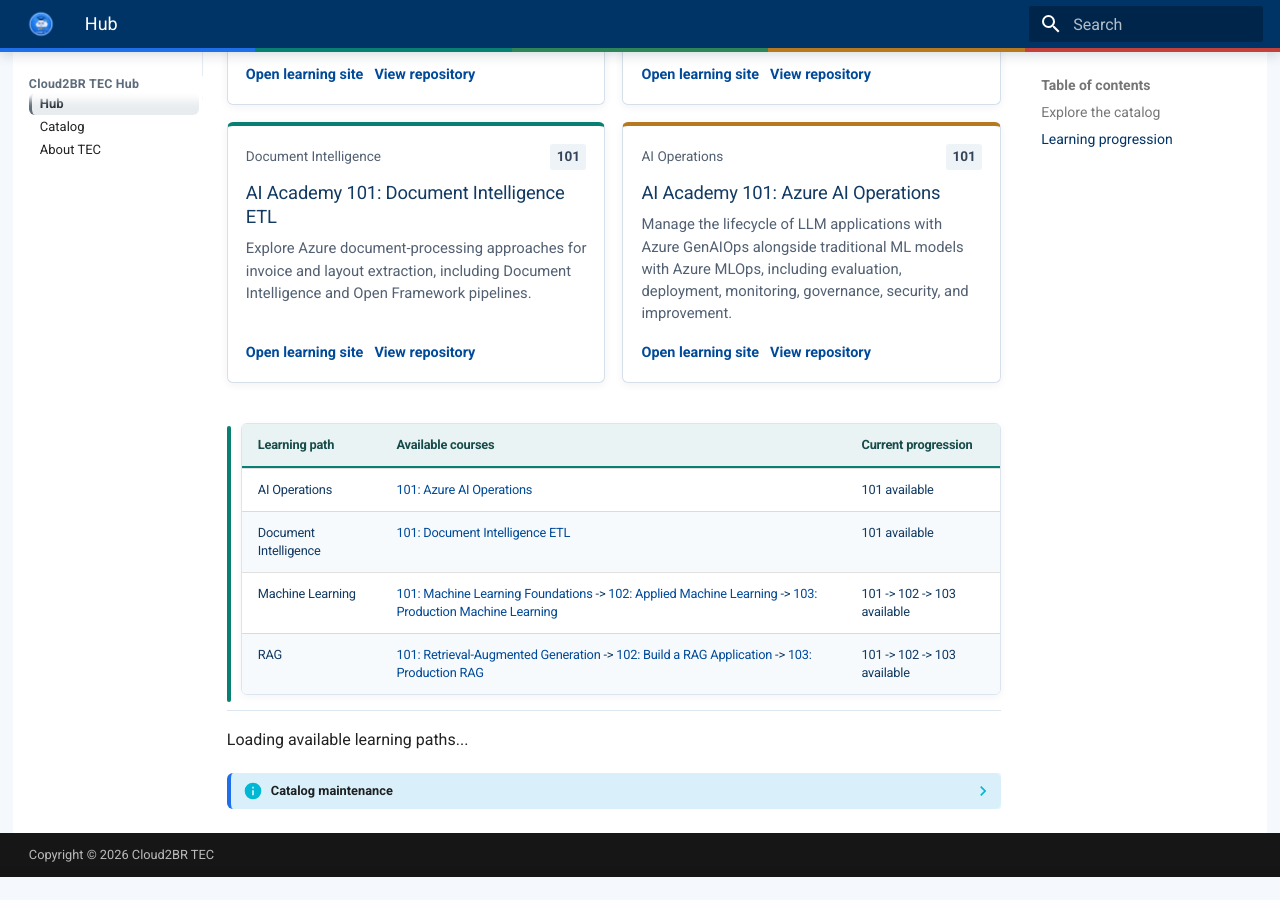
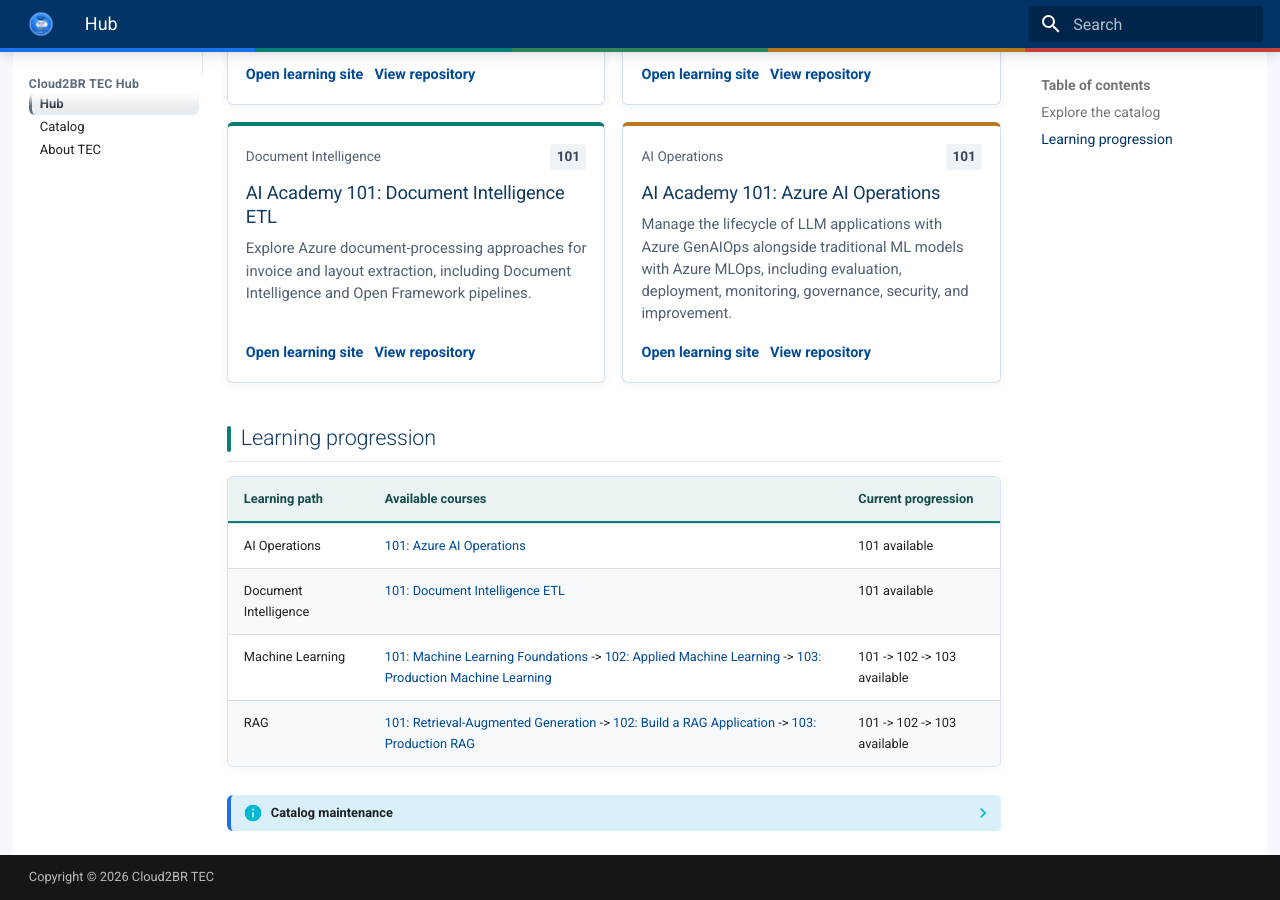
Before and after one commit to Cloud2BR-TEC/tec-hub, an MkDocs documentation site: the page built from docs/index.md, in a window 1280 px wide and 900 px high, scrolled down 1422 px. Built offline with MkDocs 1.6.1 and Material for MkDocs 9.7.7, drawn with Linux system fonts in a browser that asks for light colours; before the commit the page ends 2299 px from its top, so only the background shows below that; some of the changed lines change nothing that is shown.

Commit message:
Fix learning progression loading placeholder

```diff
--- a/docs/assets/js/repository-catalog.js
+++ b/docs/assets/js/repository-catalog.js
@@ -81,7 +81,7 @@
     }).then(function (catalog) {
       var homeCatalog = document.getElementById("repository-catalog");
       var fullCatalog = document.getElementById("full-repository-catalog");
-      var learningProgression = document.getElementById("learning-progression");
+      var learningProgression = document.getElementById("learning-progression-content");
       if (homeCatalog) { renderCatalog(homeCatalog, catalog.repositories, false); }
       if (fullCatalog) { renderCatalog(fullCatalog, catalog.repositories, true); }
       if (learningProgression) { renderLearningProgression(learningProgression, catalog.repositories, "All"); }
@@ -104,7 +104,7 @@
       document.querySelectorAll(".repository-catalog").forEach(function (target) {
         target.innerHTML = '<p class="repository-empty">The repository catalog is temporarily unavailable. Visit <a href="https://github.com/Cloud2BR-TEC">Cloud2BR TEC on GitHub</a>.</p>';
       });
-      var learningProgression = document.getElementById("learning-progression");
+      var learningProgression = document.getElementById("learning-progression-content");
       if (learningProgression) { learningProgression.innerHTML = '<p>The learning progression is temporarily unavailable.</p>'; }
     });
   }
--- a/docs/index.md
+++ b/docs/index.md
@@ -29,7 +29,7 @@
 
 ## Learning progression
 
-<div id="learning-progression" aria-live="polite">
+<div id="learning-progression-content" aria-live="polite">
   <p>Loading available learning paths...</p>
 </div>
 
```
Also changed, not shown: site/assets/js/repository-catalog.js, site/index.html.
